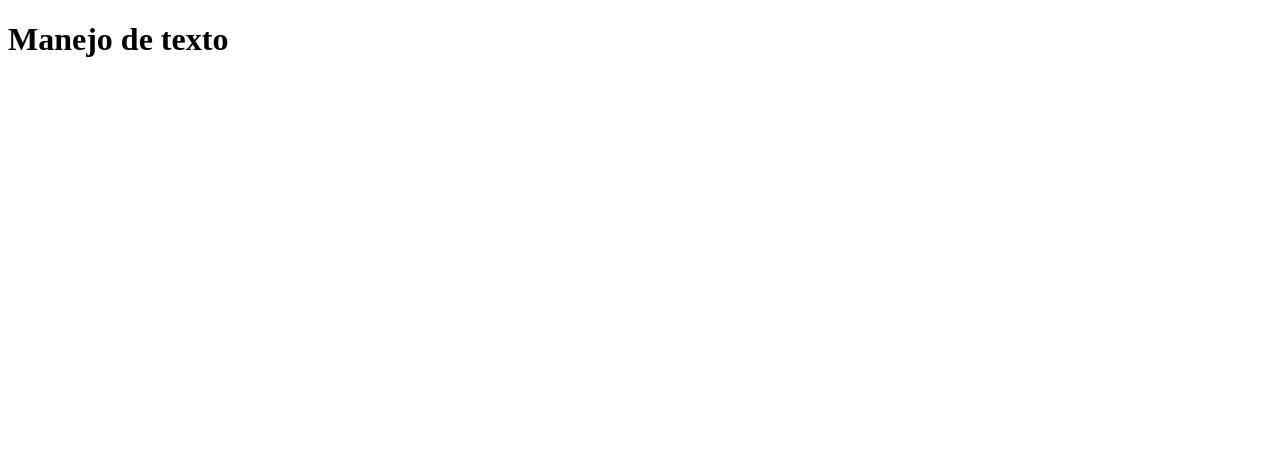
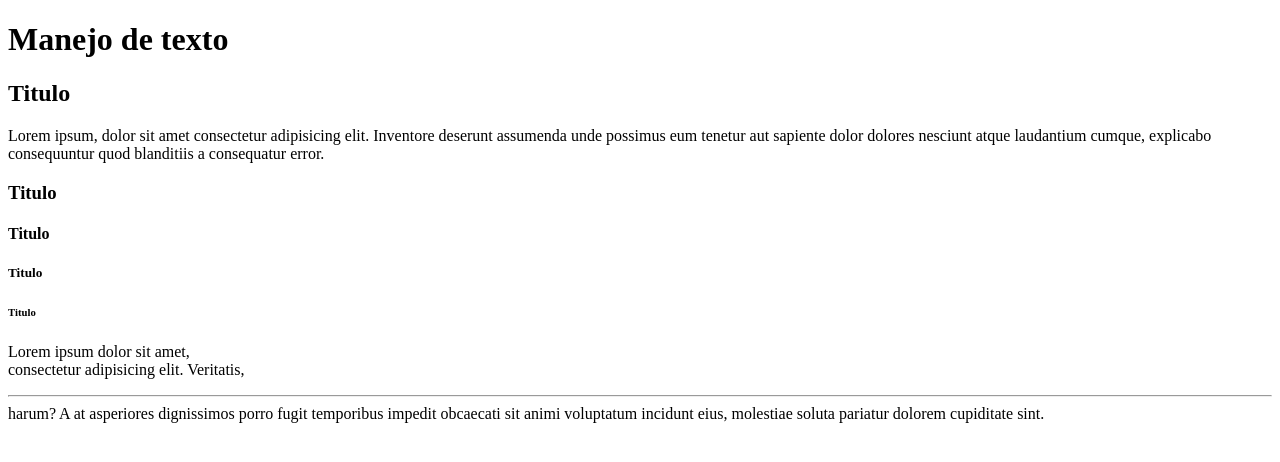
Before and after one commit to youngwoanglee13/ManejoDeTexto, a plain HTML site: page index.html in a window 1280 px wide. Drawn offline with Linux system fonts and the light colour scheme.

Commit message:
br hr wbr

```diff
--- a/index.html
+++ b/index.html
@@ -8,5 +8,15 @@
 </head>
 <body>
     <h1>Manejo de texto</h1>
+    <h2>Titulo</h2>
+    <p>Lorem ipsum, dolor sit amet consectetur adipisicing elit. Inventore deserunt assumenda unde possimus eum tenetur aut sapiente dolor dolores nesciunt atque laudantium cumque, explicabo consequuntur quod blanditiis a consequatur error.</p>
+    <h3>Titulo</h3>
+    <h4>Titulo</h4>
+    <h5>Titulo</h5>
+    <h6>Titulo</h6>
+    <p>Lorem ipsum dolor sit amet,<br> consectetur adipisicing elit. Veritatis, <hr>harum? A at asperiores dignissimos porro fugit temporibus impedit obcaecati sit animi voluptatum incidunt eius,<wbr> molestiae soluta pariatur dolorem cupiditate sint.</p>
+
+
+
 </body>
 </html>
```
